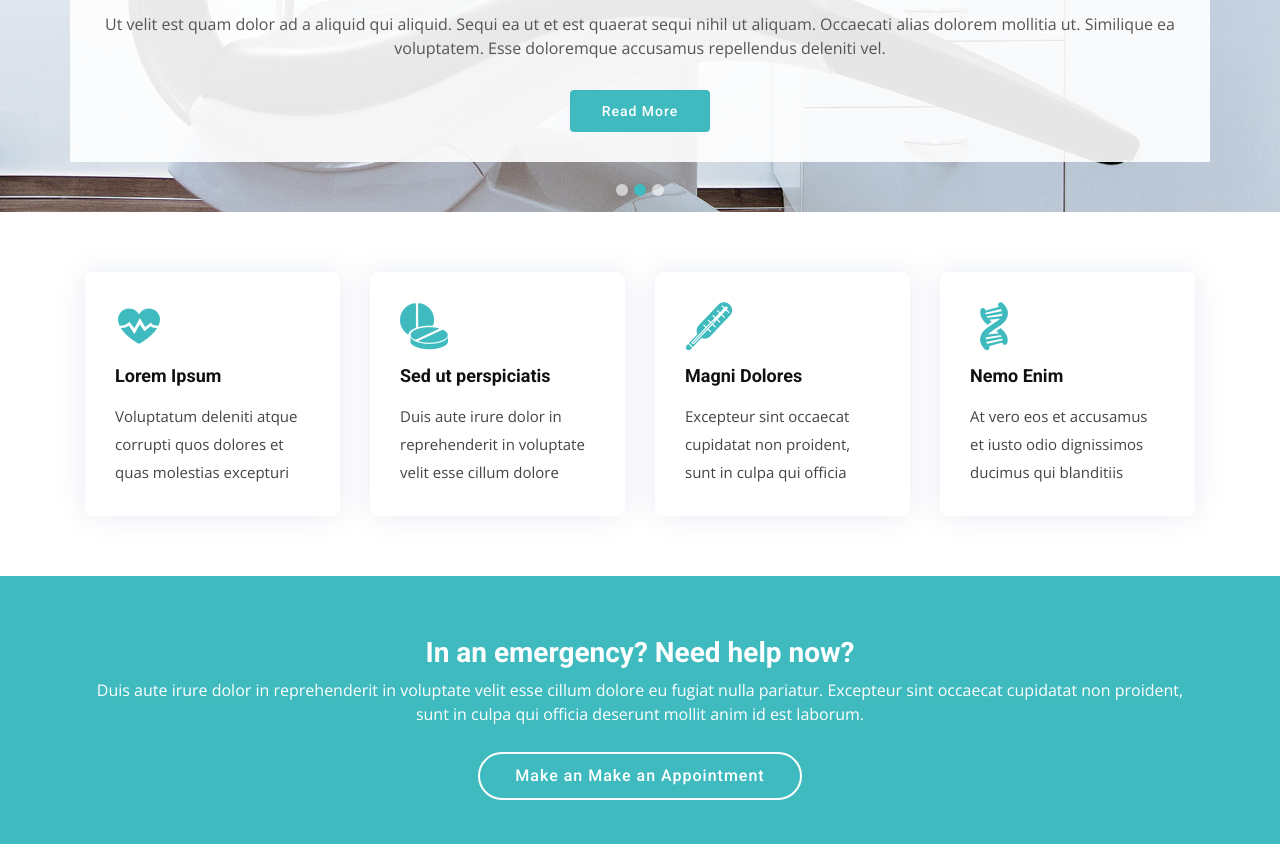
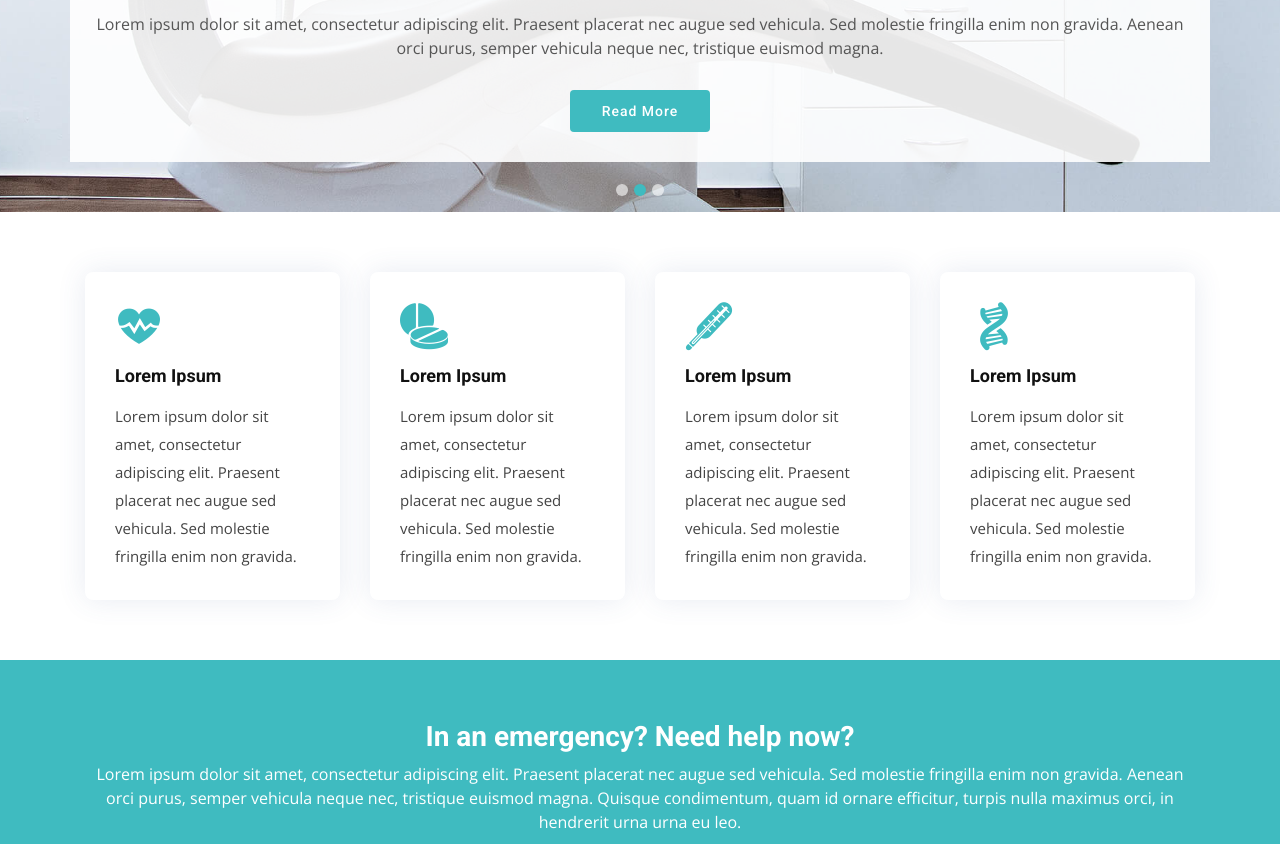
Before and after one commit to rahul0218/Kasturi, a plain HTML site: page index.html in a window 1280 px wide. Shown: the part 588-1432 px from the top of the page. Drawn offline with nearby package versions, Linux system fonts and the light colour scheme.

Commit message:
Second Commite

```diff
--- a/index.html
+++ b/index.html
@@ -40,7 +40,7 @@
         <i class="icofont-clock-time"></i> Monday - Saturday, 8AM to 10PM
       </div>
       <div class="d-flex align-items-center">
-        <i class="icofont-phone"></i> Call us now +1 5589 55488 55
+        <i class="icofont-phone"></i> Call us now +91 9876 5432 10
       </div>
     </div>
   </div>
@@ -98,7 +98,7 @@
         <div class="carousel-item active" style="background-image: url(assets/img/slide/slide-1.jpg)">
           <div class="container">
             <h2>Welcome to <span>Kasturi Das Memorial Hospital</span></h2>
-            <p>Ut velit est quam dolor ad a aliquid qui aliquid. Sequi ea ut et est quaerat sequi nihil ut aliquam. Occaecati alias dolorem mollitia ut. Similique ea voluptatem. Esse doloremque accusamus repellendus deleniti vel.</p>
+            <p>Lorem ipsum dolor sit amet, consectetur adipiscing elit. Praesent placerat nec augue sed vehicula. Sed molestie fringilla enim non gravida. Aenean orci purus, semper vehicula neque nec, tristique euismod magna.</p>
             <a href="#about" class="btn-get-started scrollto">Read More</a>
           </div>
         </div>
@@ -107,7 +107,7 @@
         <div class="carousel-item" style="background-image: url(assets/img/slide/slide-2.jpg)">
           <div class="container">
             <h2>Lorem Ipsum Dolor</h2>
-            <p>Ut velit est quam dolor ad a aliquid qui aliquid. Sequi ea ut et est quaerat sequi nihil ut aliquam. Occaecati alias dolorem mollitia ut. Similique ea voluptatem. Esse doloremque accusamus repellendus deleniti vel.</p>
+            <p>Lorem ipsum dolor sit amet, consectetur adipiscing elit. Praesent placerat nec augue sed vehicula. Sed molestie fringilla enim non gravida. Aenean orci purus, semper vehicula neque nec, tristique euismod magna.</p>
             <a href="#about" class="btn-get-started scrollto">Read More</a>
           </div>
         </div>
@@ -115,8 +115,8 @@
         <!-- Slide 3 -->
         <div class="carousel-item" style="background-image: url(assets/img/slide/slide-3.jpg)">
           <div class="container">
-            <h2>Sequi ea ut et est quaerat</h2>
-            <p>Ut velit est quam dolor ad a aliquid qui aliquid. Sequi ea ut et est quaerat sequi nihil ut aliquam. Occaecati alias dolorem mollitia ut. Similique ea voluptatem. Esse doloremque accusamus repellendus deleniti vel.</p>
+            <h2>Lorem Ipsum Dolor</h2>
+            <p>Lorem ipsum dolor sit amet, consectetur adipiscing elit. Praesent placerat nec augue sed vehicula. Sed molestie fringilla enim non gravida. Aenean orci purus, semper vehicula neque nec, tristique euismod magna.</p>
             <a href="#about" class="btn-get-started scrollto">Read More</a>
           </div>
         </div>
@@ -147,31 +147,31 @@
             <div class="icon-box" data-aos="fade-up" data-aos-delay="100">
               <div class="icon"><i class="icofont-heart-beat"></i></div>
               <h4 class="title"><a href="">Lorem Ipsum</a></h4>
-              <p class="description">Voluptatum deleniti atque corrupti quos dolores et quas molestias excepturi</p>
+              <p class="description">Lorem ipsum dolor sit amet, consectetur adipiscing elit. Praesent placerat nec augue sed vehicula. Sed molestie fringilla enim non gravida.</p>
             </div>
           </div>
 
           <div class="col-md-6 col-lg-3 d-flex align-items-stretch mb-5 mb-lg-0">
             <div class="icon-box" data-aos="fade-up" data-aos-delay="200">
               <div class="icon"><i class="icofont-drug"></i></div>
-              <h4 class="title"><a href="">Sed ut perspiciatis</a></h4>
-              <p class="description">Duis aute irure dolor in reprehenderit in voluptate velit esse cillum dolore</p>
+              <h4 class="title"><a href="">Lorem Ipsum</a></h4>
+              <p class="description">Lorem ipsum dolor sit amet, consectetur adipiscing elit. Praesent placerat nec augue sed vehicula. Sed molestie fringilla enim non gravida.</p>
             </div>
           </div>
 
           <div class="col-md-6 col-lg-3 d-flex align-items-stretch mb-5 mb-lg-0">
             <div class="icon-box" data-aos="fade-up" data-aos-delay="300">
               <div class="icon"><i class="icofont-thermometer-alt"></i></div>
-              <h4 class="title"><a href="">Magni Dolores</a></h4>
-              <p class="description">Excepteur sint occaecat cupidatat non proident, sunt in culpa qui officia</p>
+              <h4 class="title"><a href="">Lorem Ipsum</a></h4>
+              <p class="description">Lorem ipsum dolor sit amet, consectetur adipiscing elit. Praesent placerat nec augue sed vehicula. Sed molestie fringilla enim non gravida.</p>
             </div>
           </div>
 
           <div class="col-md-6 col-lg-3 d-flex align-items-stretch mb-5 mb-lg-0">
             <div class="icon-box" data-aos="fade-up" data-aos-delay="400">
               <div class="icon"><i class="icofont-dna-alt-1"></i></div>
-              <h4 class="title"><a href="">Nemo Enim</a></h4>
-              <p class="description">At vero eos et accusamus et iusto odio dignissimos ducimus qui blanditiis</p>
+              <h4 class="title"><a href="">Lorem Ipsum</a></h4>
+              <p class="description">Lorem ipsum dolor sit amet, consectetur adipiscing elit. Praesent placerat nec augue sed vehicula. Sed molestie fringilla enim non gravida.</p>
             </div>
           </div>
 
@@ -186,7 +186,7 @@
 
         <div class="text-center">
           <h3>In an emergency? Need help now?</h3>
-          <p> Duis aute irure dolor in reprehenderit in voluptate velit esse cillum dolore eu fugiat nulla pariatur. Excepteur sint occaecat cupidatat non proident, sunt in culpa qui officia deserunt mollit anim id est laborum.</p>
+          <p> Lorem ipsum dolor sit amet, consectetur adipiscing elit. Praesent placerat nec augue sed vehicula. Sed molestie fringilla enim non gravida. Aenean orci purus, semper vehicula neque nec, tristique euismod magna. Quisque condimentum, quam id ornare efficitur, turpis nulla maximus orci, in hendrerit urna urna eu leo.</p>
           <a class="cta-btn scrollto" href="#appointment">Make an Make an Appointment</a>
         </div>
 
@@ -199,7 +199,7 @@
 
         <div class="section-title">
           <h2>About Us</h2>
-          <p>Magnam dolores commodi suscipit. Necessitatibus eius consequatur ex aliquid fuga eum quidem. Sit sint consectetur velit. Quisquam quos quisquam cupiditate. Et nemo qui impedit suscipit alias ea. Quia fugiat sit in iste officiis commodi quidem hic quas.</p>
+          <p>Lorem ipsum dolor sit amet, consectetur adipiscing elit. Praesent placerat nec augue sed vehicula. Sed molestie fringilla enim non gravida. Aenean orci purus, semper vehicula neque nec, tristique euismod magna. Quisque condimentum, quam id ornare efficitur, turpis nulla maximus orci, in hendrerit urna urna eu leo.</p>
         </div>
 
         <div class="row">
@@ -207,7 +207,7 @@
             <img src="assets/img/about.jpg" class="img-fluid" alt="">
           </div>
           <div class="col-lg-6 pt-4 pt-lg-0 content" data-aos="fade-left">
-            <h3>Voluptatem dignissimos provident quasi corporis voluptates sit assumenda.</h3>
+            <h3>Lorem ipsum dolor sit amet, consectetur adipiscing elit. Praesent placerat nec augue sed vehicula.</h3>
             <p class="font-italic">
               Lorem ipsum dolor sit amet, consectetur adipiscing elit, sed do eiusmod tempor incididunt ut labore et dolore
               magna aliqua.
```
